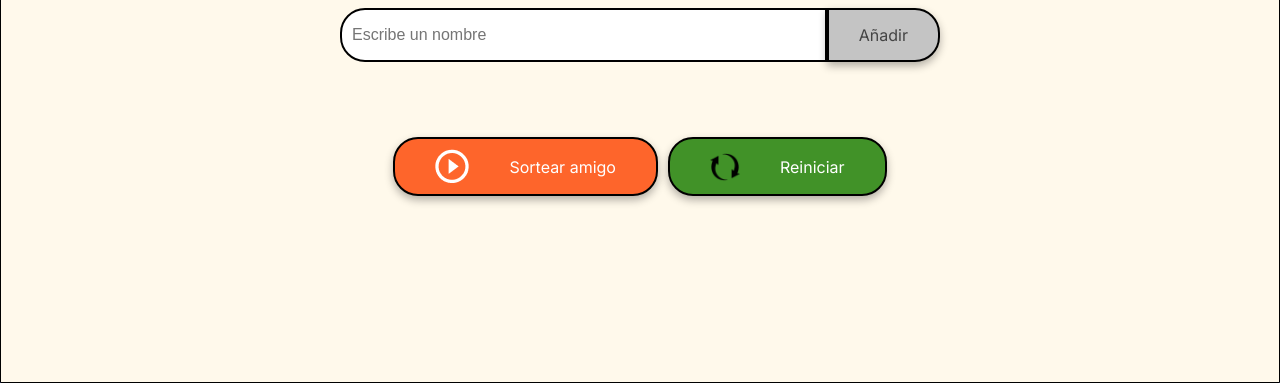
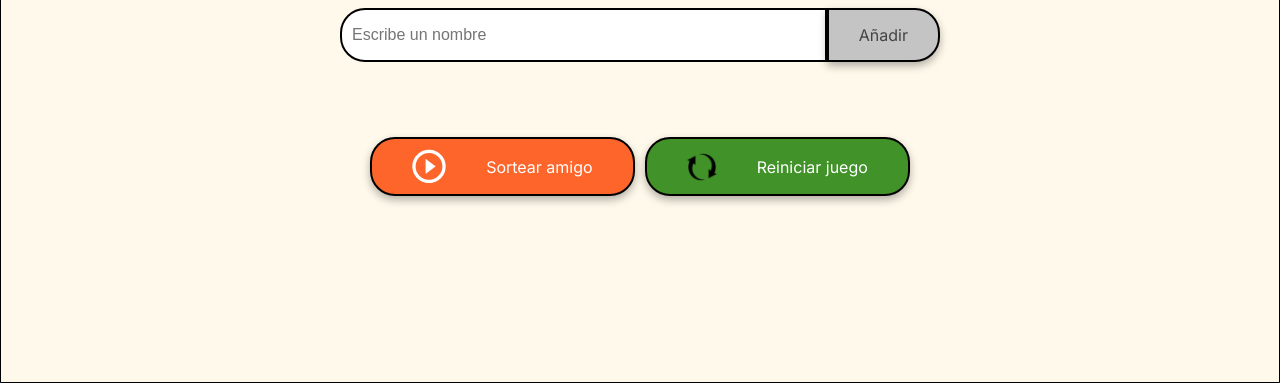
Before and after one commit to NINOJAS/challenge-amigo-secreto, a plain HTML site: page index.html in a window 1280 px wide. Shown: the part 417-800 px from the top of the page. Drawn offline with Linux system fonts and the light colour scheme; some packages are replaced by stand-ins of ours; a script that the page names is missing.

```diff
--- a/index.html
+++ b/index.html
@@ -34,7 +34,7 @@
                 </button>
                 <button class="button-restart"onclick="reiniciarJuego()"aria-label="Sortear amigo secreto">
                     <img src="assets/restart.png.webp"alt="Ícono para reiniciar"/>
-                    Reiniciar
+                    Reiniciar juego
                 </button>
             </div>
         </section>
```
Also changed, not shown: assets/vistaPrevia.png (added), 1 other file.
